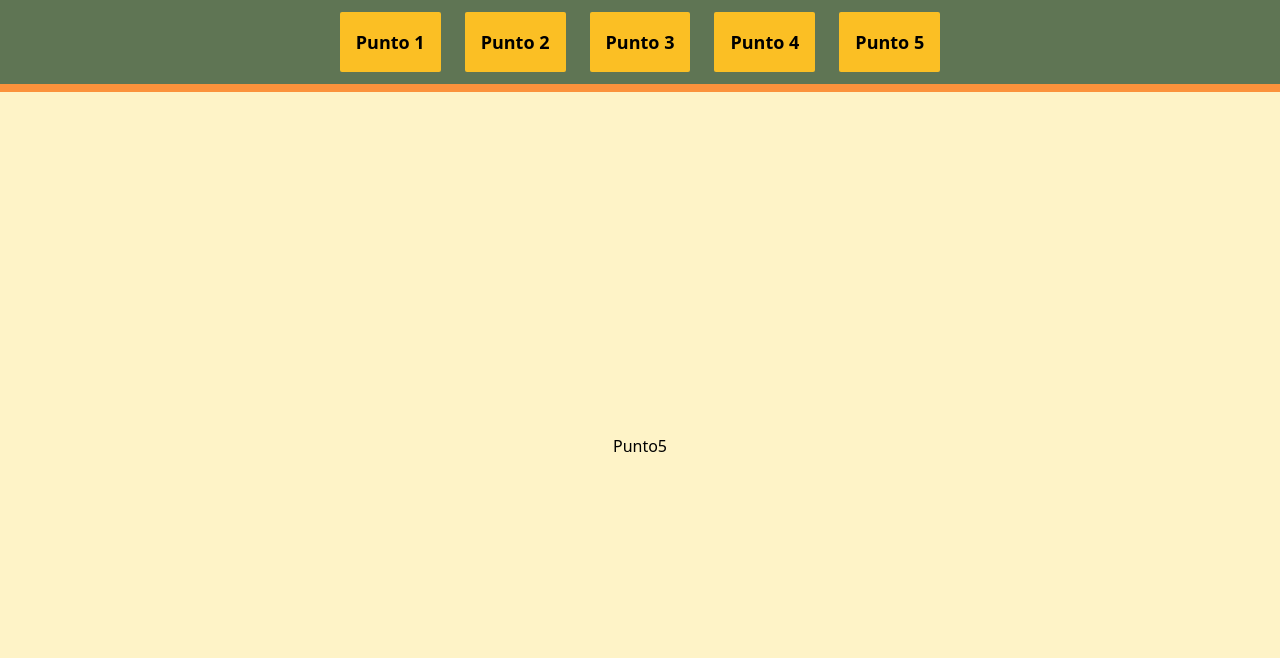
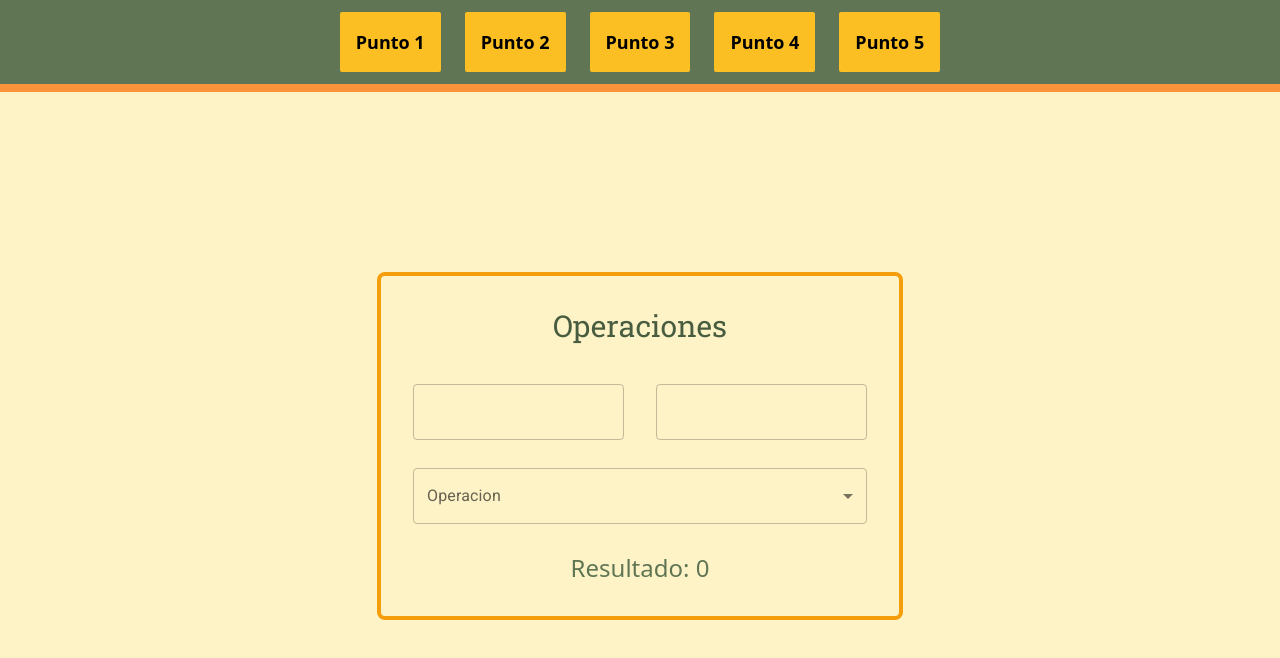
Before and after one commit to TeoryMan143/Condicionales2, a React (Vite) app: page /punto5 in a window 1280 px wide. Shown: the top 658 px of the page. Built offline with nearby package versions, Linux system fonts and the light colour scheme.

Commit message:
Point 5 ready

```diff
--- a/index.html
+++ b/index.html
@@ -5,6 +5,7 @@
   <meta charset="UTF-8" />
   <link rel="icon" type="image/svg+xml" href="/favicon.svg" />
   <meta name="viewport" content="width=device-width, initial-scale=1.0" />
+  <link rel="stylesheet" href="https://fonts.googleapis.com/css?family=Roboto:300,400,500,700&display=swap" />
   <title>Actividad Condicionales</title>
 </head>
 
--- a/src/components/Title.tsx
+++ b/src/components/Title.tsx
@@ -4,7 +4,7 @@ interface Props {
 
 function Title({ children }: Props) {
     return (
-        <h1 className='text-center mb-5 font-robotos text-3xl text-battleship-gray-600'>
+        <h1 className='text-center mb-10 font-robotos text-3xl text-battleship-gray-600'>
             {children}
         </h1>
     );
--- a/src/index.css
+++ b/src/index.css
@@ -1,4 +1,4 @@
-@import url('https://fonts.googleapis.com/css2?family=Roboto+Slab&display=swap');
+@import url('https://fonts.googleapis.com/css2?family=Roboto+Slab&family=Roboto:wght@300;400;500;700&display=swap');
 
 @tailwind base;
 @tailwind components;
--- a/src/pages/Punto5.tsx
+++ b/src/pages/Punto5.tsx
@@ -1,4 +1,71 @@
+import { useState, useEffect } from 'react';
+import CtmTextField from '../components/CtmTextField';
+import PointBox from '../components/PointBox';
+import Title from '../components/Title';
+import { FormControl, InputLabel, MenuItem, Select } from '@mui/material';
+
 function Punto1() {
-    return <div>Punto5</div>;
+    const [numLeft, setNumLeft] = useState(0);
+    const [numRight, setNumRight] = useState(0);
+    const [operation, setOperation] = useState('');
+    const [result, setResult] = useState(0);
+
+    useEffect(() => {
+        if (operation === 'add') {
+            setResult(numLeft + numRight);
+        } else if (operation === 'sub') {
+            setResult(numLeft - numRight);
+        } else if (operation === 'multi') {
+            setResult(numLeft * numRight);
+        } else if (operation === 'divi') {
+            setResult(numLeft / numRight);
+        }
+    }, [numLeft, numRight, operation]);
+
+    return (
+        <PointBox>
+            <Title>Operaciones</Title>
+            <div className='flex gap-7 flex-col'>
+                <div className='flex gap-4 items-center'>
+                    <CtmTextField
+                        type='number'
+                        onChange={e => setNumLeft(parseInt(e.target.value))}
+                    />
+                    <p className='font-bold text-2xl text-battleship-gray-500'>
+                        {operation === 'add' && '+'}
+                        {operation === 'subs' && '-'}
+                        {operation === 'multi' && '*'}
+                        {operation === 'divi' && '/'}
+                    </p>
+                    <CtmTextField
+                        type='number'
+                        onChange={e => setNumRight(parseInt(e.target.value))}
+                    />
+                </div>
+                <FormControl>
+                    <InputLabel id='labelId' color='warning'>
+                        Operacion
+                    </InputLabel>
+                    <Select
+                        labelId='labelId'
+                        label='Operacion'
+                        id='ops'
+                        value={operation}
+                        fullWidth
+                        onChange={e => setOperation(e.target.value)}
+                        color='warning'
+                    >
+                        <MenuItem value='add'>Suma</MenuItem>
+                        <MenuItem value='subs'>Resta</MenuItem>
+                        <MenuItem value='multi'>Multiplicación</MenuItem>
+                        <MenuItem value='divi'>División</MenuItem>
+                    </Select>
+                </FormControl>
+                <p className='text-2xl text-battleship-gray-500 text-center'>
+                    Resultado:{' ' + result}
+                </p>
+            </div>
+        </PointBox>
+    );
 }
 export default Punto1;
```
